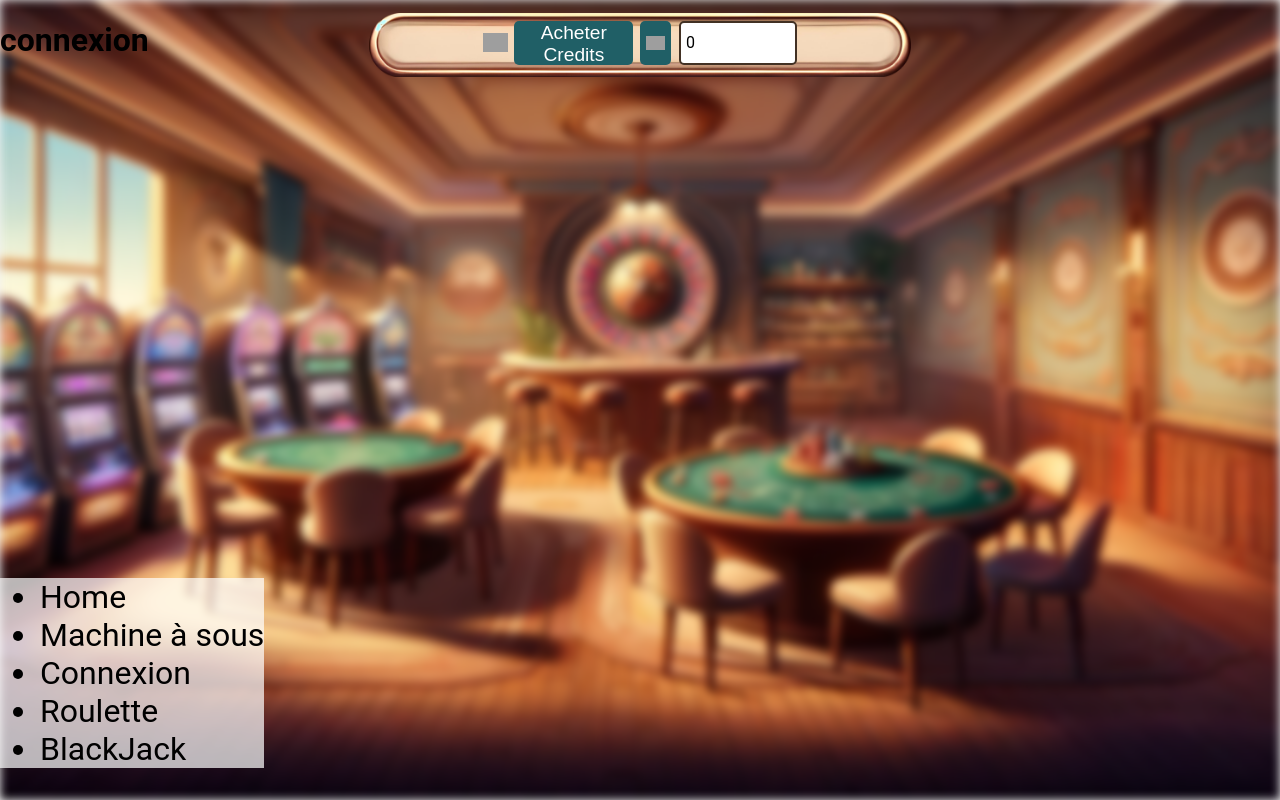
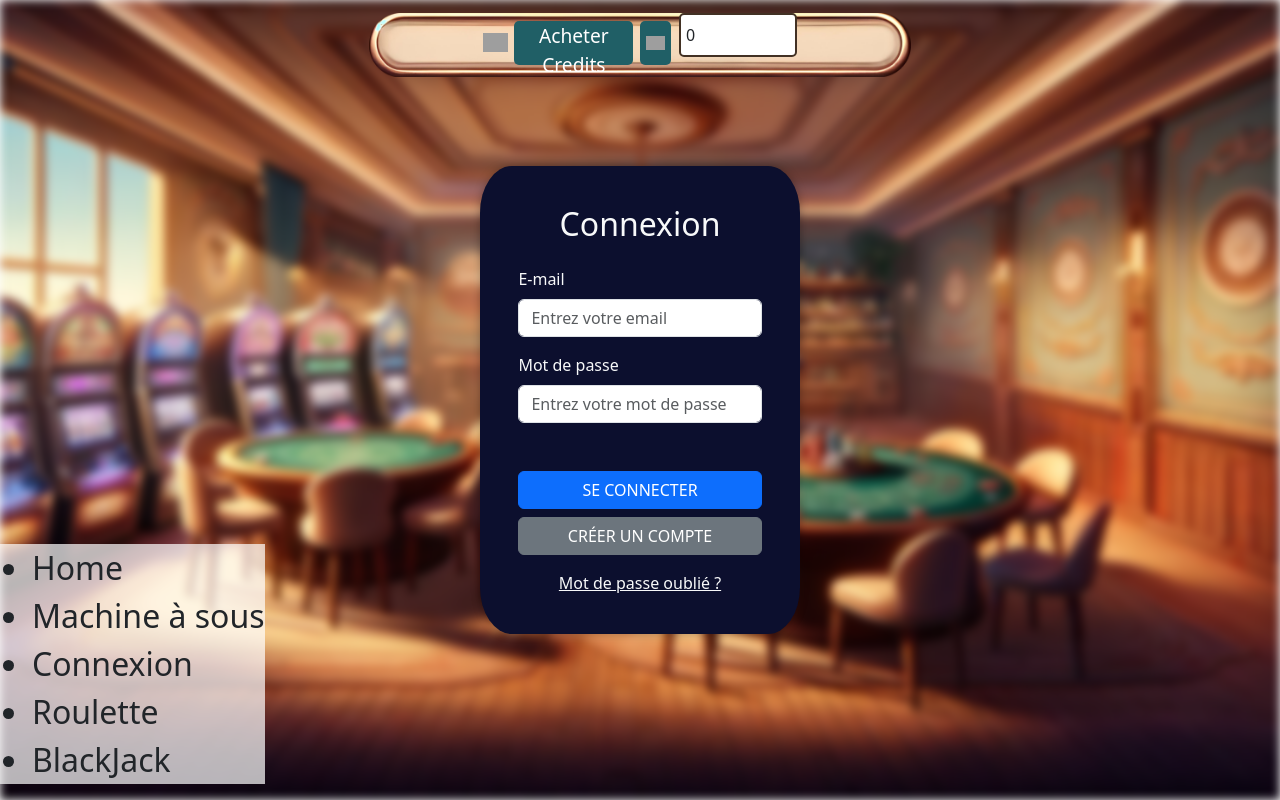
Before and after one commit to Bastien8131/CasinoVueJS, a Vue app in the folder frontend/: page / in a window 1280 px wide. Both pictures are taken after a click on the item "Connexion". Built offline with nearby package versions, Linux system fonts and the light colour scheme; grey boxes are pictures that could not be loaded.

Commit message:
template connexion.vue

```diff
--- a/frontend/src/components/connexion/connexion.vue
+++ b/frontend/src/components/connexion/connexion.vue
@@ -3,11 +3,46 @@
 </script>
 
 <template>
-   <div>
-     <h1>connexion</h1>
-  </div>
+	<link href="https://cdn.jsdelivr.net/npm/bootstrap@5.3.0-alpha1/dist/css/bootstrap.min.css" rel="stylesheet">
+
+
+	<div class="centre">
+		<div class="container">
+			<h2 class="text-center text-light mb-4">Connexion</h2>
+			<form>
+			<div class="mb-3">
+				<label for="email" class="form-label text-light">E-mail</label>
+				<input type="email" class="form-control" id="email" placeholder="Entrez votre email" required>
+			</div>
+			<div class="mb-5">
+				<label for="password" class="form-label text-light">Mot de passe</label>
+				<input type="password" class="form-control" id="password" placeholder="Entrez votre mot de passe" required>
+			</div>
+			<div class="d-grid gap-2">
+				<button type="submit" class="btn btn-primary">SE CONNECTER</button>
+				<button type="button" class="btn btn-secondary">CRÉER UN COMPTE</button>
+			</div>
+			<div class="text-center mt-3">
+				<a href="#" class="text-light">Mot de passe oublié ?</a>
+			</div>
+			</form>
+		</div>
+	</div>
+
 </template>
 
 <style scoped>
-
+	.centre {
+      display: flex;
+      justify-content: center;
+      align-items: center;
+      height: 100vh;
+    }
+    .container {
+      background-color: #0c0f2e;
+	  padding: 3%;
+      border-radius: 10%;
+      box-shadow: 0 0 10px rgba(0, 0, 0, 0.3);
+      width: 25%;
+    }
 </style>
```
